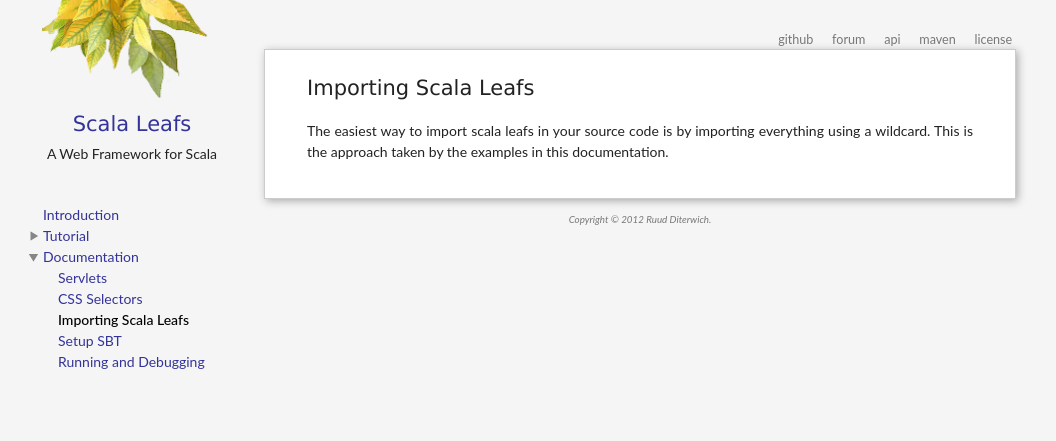
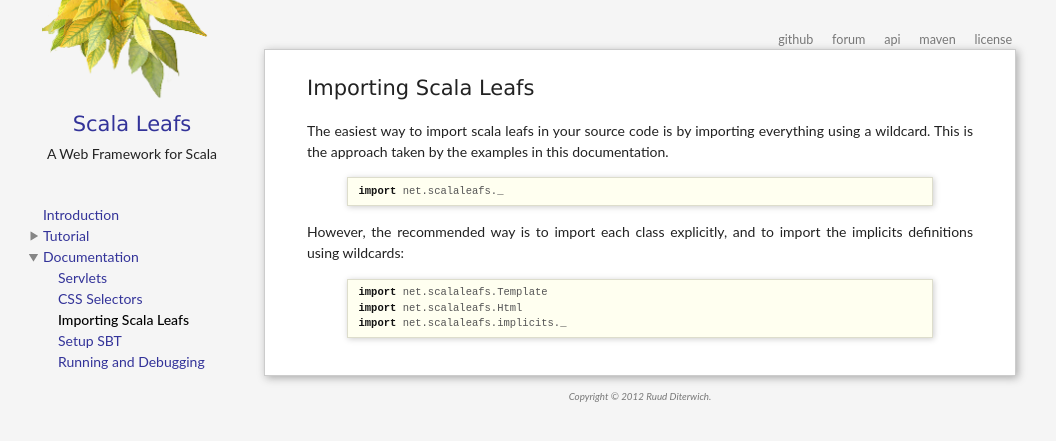
Before and after one commit to scalastuff/scalaleafs, a Jekyll site: the page built from importing-scalaleafs.md, in a window 1280 px wide. Shown: the top 441 px of the page, without its empty margins (0-1056 px from the left). Built offline with Jekyll 4.4.1, drawn with Linux system fonts in a browser that asks for light colours.

Commit message:
Updated importing-scalaleafs.md

```diff
--- a/importing-scalaleafs.md
+++ b/importing-scalaleafs.md
@@ -4,3 +4,15 @@
 ---
 
 The easiest way to import scala leafs in your source code is by importing everything using a wildcard. This is the approach taken by the examples in this documentation.
+
+{% highlight scala %}
+import net.scalaleafs._
+{% endhighlight %}
+
+However, the recommended way is to import each class explicitly, and to import the implicits definitions using wildcards:
+
+{% highlight scala %}
+import net.scalaleafs.Template
+import net.scalaleafs.Html
+import net.scalaleafs.implicits._
+{% endhighlight %}
```
